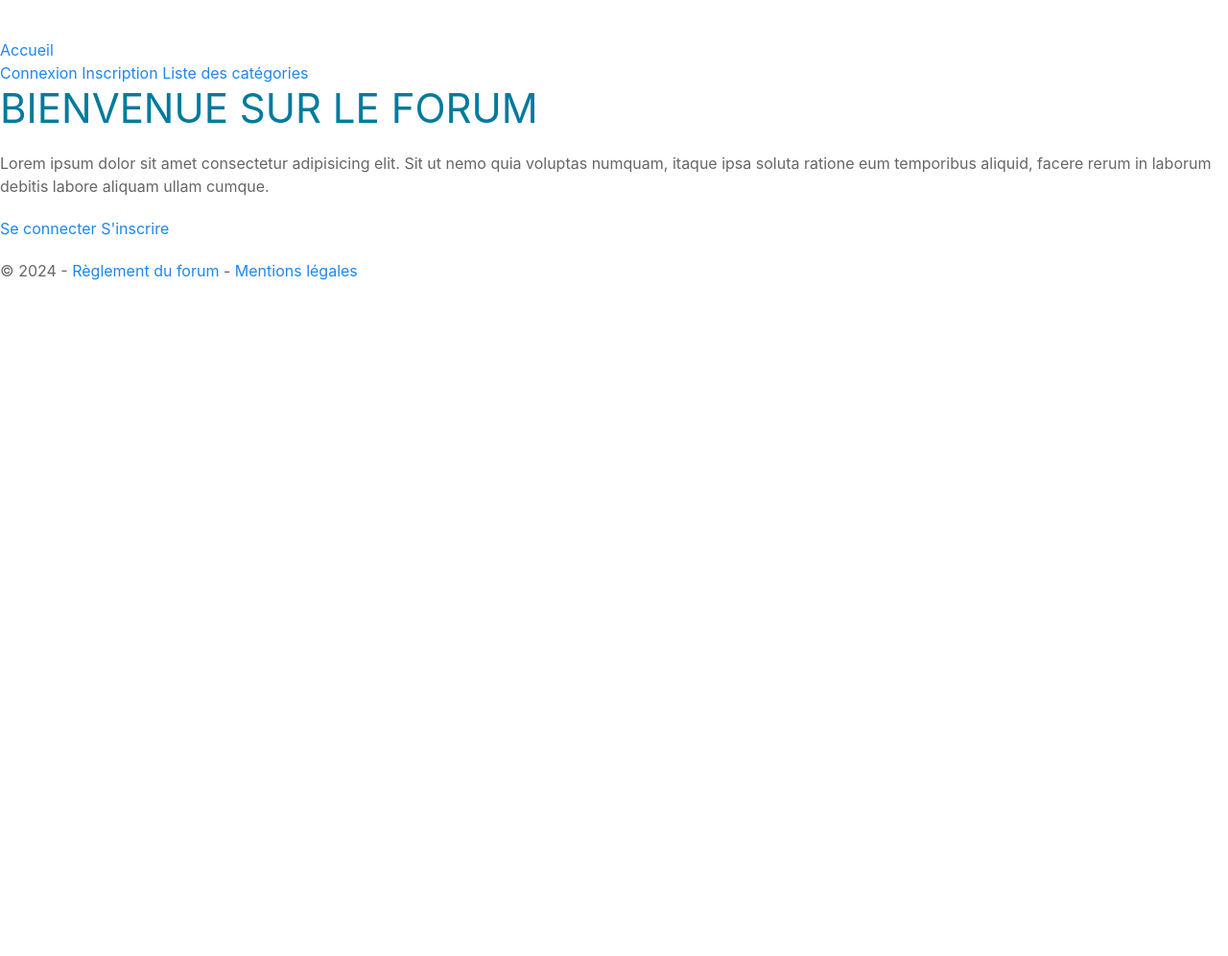
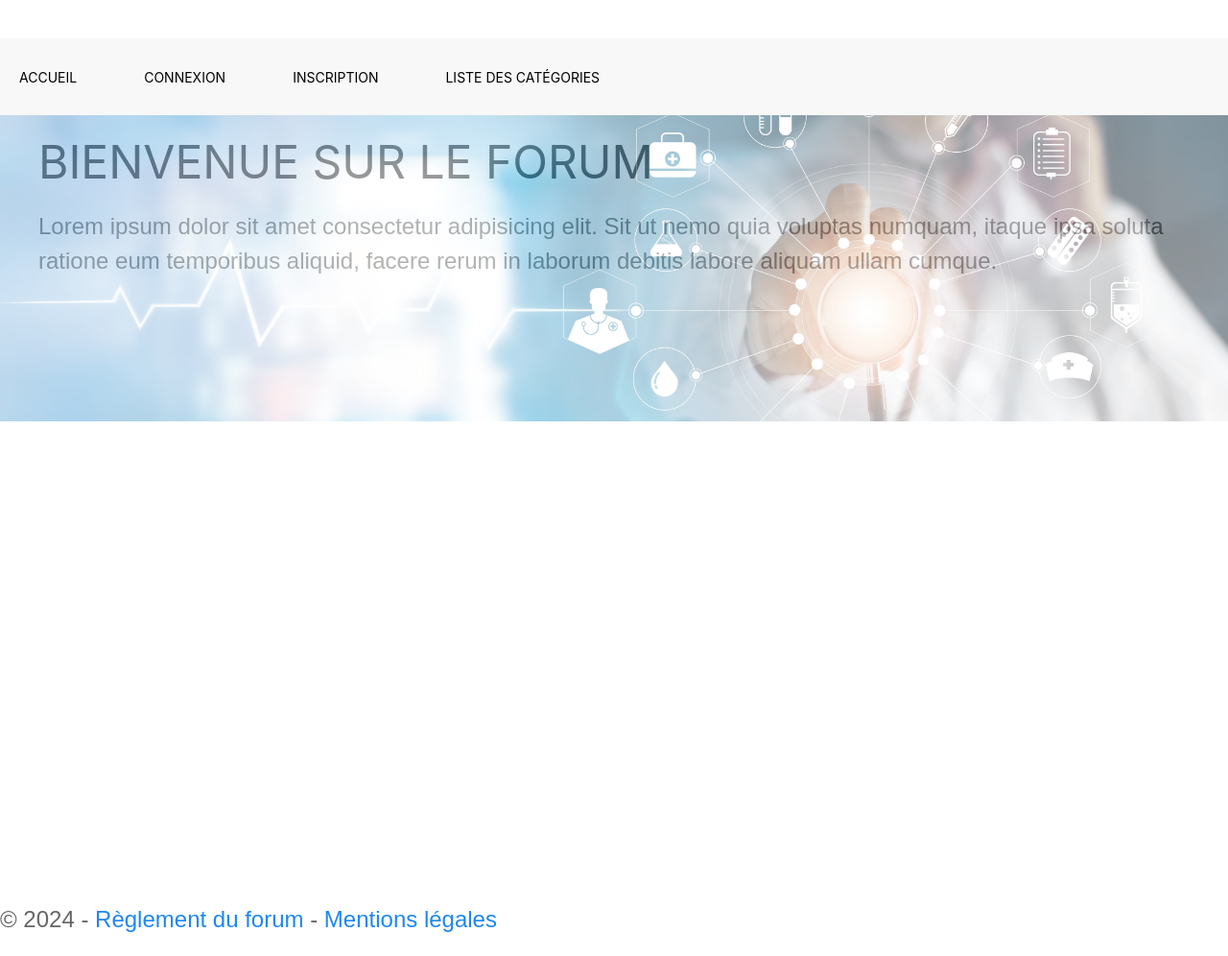
Before and after one commit to Kenza2912/forumPlateau_V2, a PHP site: page / in a window 1280 px wide. Shown: the whole page at 96% size. Before the commit the page ends 292 px from the top, so only its background shows below. Run offline with PHP 8.4, Linux system fonts and the light colour scheme; some libraries are stand-ins or nearby versions.

Commit message:
suite exo

```diff
--- a/controller/HomeController.php
+++ b/controller/HomeController.php
@@ -21,7 +21,7 @@ class HomeController extends AbstractController implements ControllerInterface {
         $this->restrictTo("ROLE_USER");
 
         $manager = new UserManager();
-        $users = $manager->findAll(['register_date', 'DESC']);
+        $users = $manager->findAll(['dateRegistration', 'DESC']);
 
         return [
             "view" => VIEW_DIR."security/users.php",
--- a/public/css/style.css
+++ b/public/css/style.css
@@ -1,9 +1,81 @@
+@import url('https ://fonts.googleapis.com/css2 ?family=Poppins :wght@100 ; 200; 300; 400; 500; 600; 700; 800; 900&display=swap') ;
+
+
+:root{
+    --font-family: 'Poppins';
+
+}
 * {
     margin: 0;
     padding: 0;
     box-sizing: border-box;
+    font-family: 'Poppins', sans-serif;
+
+
+}
+
+
+/* **************************************************landing page********************************************** */
+.pageAccueil {
+    position: relative;
+    width: 100%;
+    height: 100vh;
+    overflow: hidden;
+}
+
+.imageAccueil {
+    position: absolute;
+    top: 0;
+    left: 0;
+    width: 100%;
+    /* height: 100%; */
+    /* object-fit: cover; */
+    opacity: 0.5;
+    background-attachment: fixed;
+     background-size: contain;
+    background-repeat: no-repeat;
+    background-position: center;
+    z-index: 1;
+}
+
+.content {
+    position: relative;
+    z-index: 2;
+    color: white;
+    text-align: center;
+    padding: 100px 20px;
+    background: rgba(0, 0, 0, 0.5);
+
 }
 
 h1 {
-    color: rgb(0, 122, 156);
+    font-size: 3em;
+    margin: 0;
 }
+
+p {
+    font-size: 1.5em;
+    margin: 20px 0;
+}
+
+
+/* ***********************************header************************************* */
+.uk-navbar-container {
+    background-color: #333;
+    color: #fff;
+}
+
+.uk-navbar-nav li  a {
+    color:black;
+    padding: 15px 20px;
+}
+
+.uk-navbar-nav  li  a:hover {
+    background-color: #555;
+    color: #fff;
+}
+
+.uk-navbar-nav  li.uk-active  a {
+    background-color: #007bff;
+    color: #fff;
+}
--- a/view/forum/updatePost.php
+++ b/view/forum/updatePost.php
@@ -15,7 +15,7 @@ $title = "";
 
             <textarea  rows="10" name="content"  placeholder="Content"><?=$post->getContent()?></textarea>
 
-            <button type="submit">Update</button>
+            <button type="submit">modifier</button>
 
         </form>
 
--- a/view/home.php
+++ b/view/home.php
@@ -3,11 +3,26 @@
     $user = App\Session::getUser();
 
 ?>
-<h1>BIENVENUE SUR LE FORUM</h1>
+<main>
+    <div class="pageAccueil">
 
-<p>Lorem ipsum dolor sit amet consectetur adipisicing elit. Sit ut nemo quia voluptas numquam, itaque ipsa soluta ratione eum temporibus aliquid, facere rerum in laborum debitis labore aliquam ullam cumque.</p>
+        <figure>
+            <img class="imageAccueil" src="./public/css/image/sphere2.jpg" alt="affiche">
+        </figure>
+        <div class="uk-container">
+            <h1>BIENVENUE SUR LE FORUM</h1>
+            <p>Lorem ipsum dolor sit amet consectetur adipisicing elit. Sit ut nemo quia voluptas numquam, itaque ipsa soluta ratione eum temporibus aliquid, facere rerum in laborum debitis labore aliquam ullam cumque.</p>
 
-<p>
-    <a href="index.php?ctrl=security&action=login">Se connecter</a>
-    <a href="index.php?ctrl=security&action=register">S'inscrire</a>
-</p>
+
+
+
+
+
+        </div>
+
+
+
+    </div>
+
+
+</main>
--- a/view/layout.php
+++ b/view/layout.php
@@ -19,36 +19,41 @@
                 <h3 class="message" style="color: red"><?= App\Session::getFlash("error") ?></h3>
                 <h3 class="message" style="color: green"><?= App\Session::getFlash("success") ?></h3>
                 <header>
-                    <nav>
+                    <nav class="uk-navbar-container" uk-navbar>
+                        <div class="uk-navbar-left">
                             <div id="nav-left">
-                            <a href="/">Accueil</a>
+                                <ul class="uk-navbar-nav">
+                                <li><a href="/">Accueil</a></li>
                                 <?php
                                 if(App\Session::isAdmin()){
                                     ?>
-                                <a href="index.php?ctrl=admin&action=listUsers">Voir la liste des gens</a>
+                                    <li><a href="index.php?ctrl=admin&action=listUsers">Voir la liste des gens</a></li>
 
                                     <!-- <a href="index.php?ctrl=category&action=listCategories" class="nav-item">Categories</a> -->
                                 <?php } ?>
-                        </div>
-                        <div id="nav-right">
+
+
+
                             <?php
                                 // si l'utilisateur est connecté
                                 if(App\Session::getUser()){
                                     ?>
 
-                                <a href="index.php?ctrl=forum&action=userProfile&id=<?= App\Session::getUser()->getId()?>"><span class="fas fa-user"></span>&nbsp;<?= App\Session::getUser()?></a>
-                                <a href="index.php?ctrl=forum&action=findAllTopics">Catégorie</a>
-                                <a href="index.php?ctrl=security&action=logout">Déconnexion</a>
+                                    <li><a href="index.php?ctrl=forum&action=userProfile&id=<?= App\Session::getUser()->getId()?>"><span class="fas fa-user"></span>&nbsp;<?= App\Session::getUser()?></a></li>
+                                    <li><a href="index.php?ctrl=forum&action=findAllTopics">Catégorie</a></li>
+                                    <li><a href="index.php?ctrl=security&action=logout">Déconnexion</a></li>
                                     <?php
                                 }
                                 else{
                                     ?>
-                                <a href="index.php?ctrl=security&action=login">Connexion</a>
-                                <a href="index.php?ctrl=security&action=register">Inscription</a>
-                                <a href="index.php?ctrl=forum&action=index">Liste des catégories</a>
+                                    <li><a href="index.php?ctrl=security&action=login">Connexion</a></li>
+                                    <li><a href="index.php?ctrl=security&action=register">Inscription</a></li>
+                                    <li><a href="index.php?ctrl=forum&action=index">Liste des catégories</a></li>
                                 <?php
                                 }
                             ?>
+
+                                </ul>
                             </div>
                         </nav>
                 </header>
--- a/view/security/login.php
+++ b/view/security/login.php
@@ -13,3 +13,6 @@
 
     <input type="submit" name="submit"values="Se connecter">
 </form>
+
+<!-- <a href="index.php?ctrl=security&action=login">Se connecter</a>
+<a href="index.php?ctrl=security&action=register">S'inscrire</a> -->
```
Also changed, not shown: public/css/image/education.jpg (added), public/css/image/loisir.png (added), public/css/image/sante.jpg (added), public/css/image/sphere 1.jpg (added), public/css/image/sphere.jpg (added), public/css/image/sphere2.jpg (added), public/css/image/voyage.jpg (added). Lines whose indentation alone changed are shown as unchanged.
